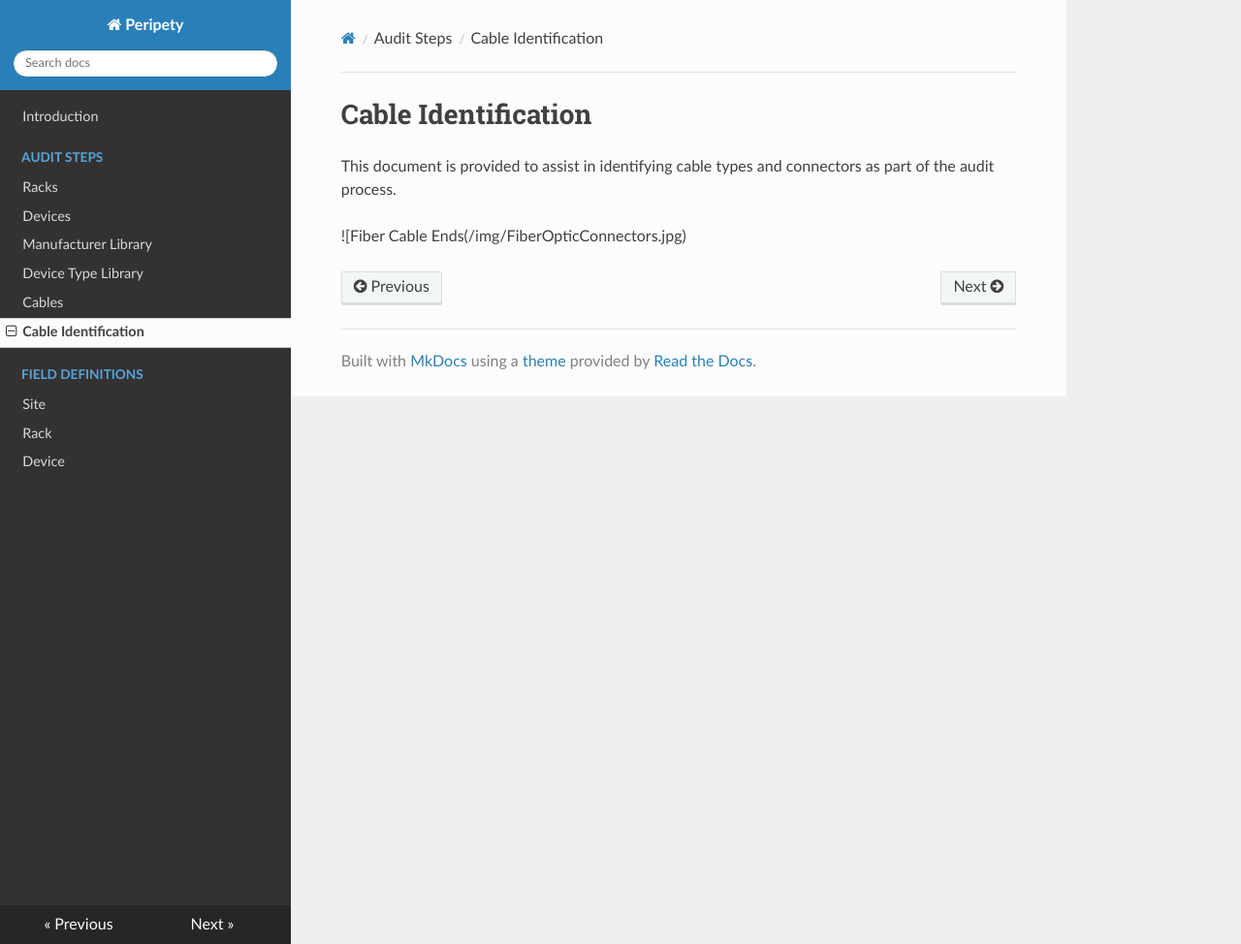
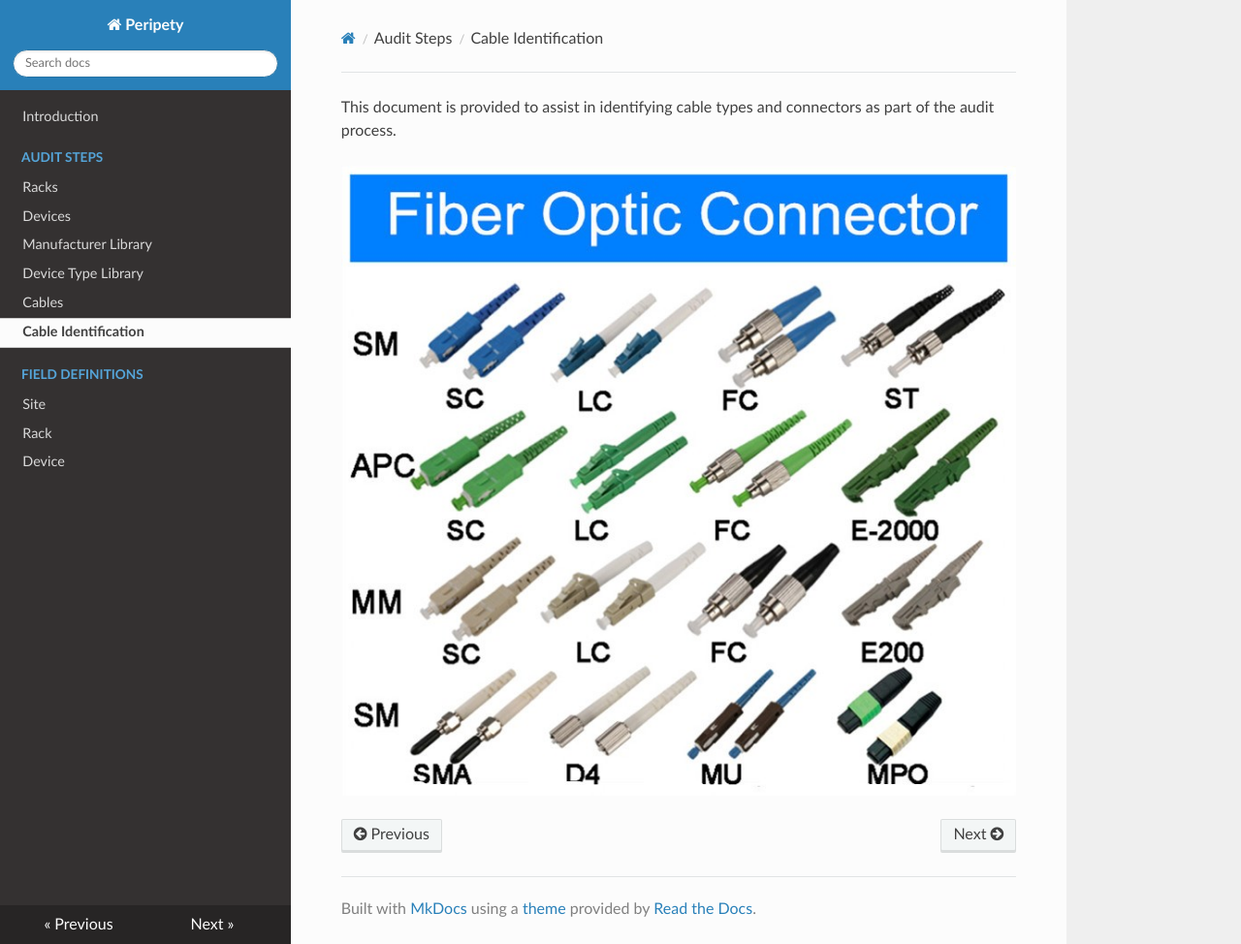
Before and after one commit to gadler01/peripety-docs, an MkDocs documentation site: the page built from docs/audit-steps/cable_definitions.md, in a window 1280 px wide and 974 px high. Shown: the whole window at 97% size. Built offline with MkDocs 1.6.1, drawn with Linux system fonts in a browser that asks for light colours; nearby versions of some CDN libraries; old or Windows-style settings are respelled for this version of MkDocs.

Commit message:
Cable ID Img

```diff
--- a/docs/audit-steps/cable_definitions.md
+++ b/docs/audit-steps/cable_definitions.md
@@ -1,5 +1,3 @@
-#Cable Identification
-
 This document is provided to assist in identifying cable types and connectors as part of the audit process.
 
-![Fiber Cable Ends(/img/FiberOpticConnectors.jpg)
+![Fiber Cable Ends](/img/FiberOpticConnectors.jpg)
```
